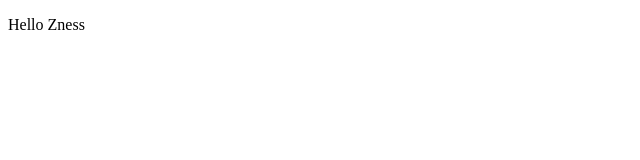
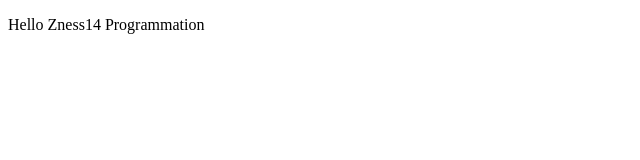
Before and after one commit to Zness14Pro/git-test, a plain HTML site: page index.html in a window 1280 px wide. Shown: the whole page, without its empty margins (0-640 px from the left). Drawn offline with Linux system fonts and the light colour scheme.

Commit message:
Update index.html

```diff
--- a/index.html
+++ b/index.html
@@ -7,6 +7,6 @@
     <title>Document</title>
 </head>
 <body>
-    <p>Hello Zness</p>
+    <p>Hello Zness14 Programmation</p>
 </body>
 </html>
```
